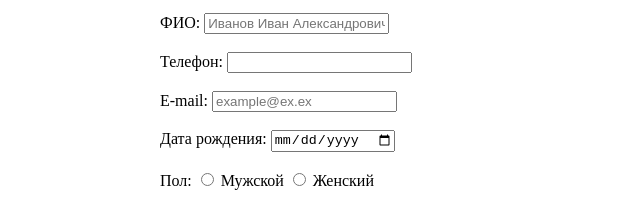
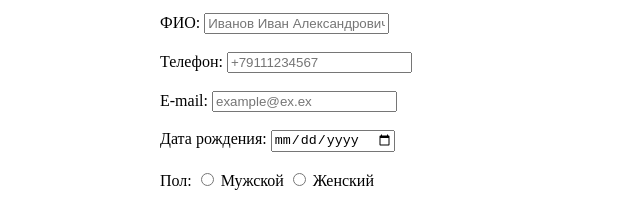
Before and after one commit to VanFaz/web2, a plain HTML site: page index.html in a window 1280 px wide. Shown: the part 1508-1713 px from the top of the page, 0-640 px from the left. Drawn offline with Linux system fonts and the light colour scheme.

Commit message:
Update index.html

```diff
--- a/index.html
+++ b/index.html
@@ -124,7 +124,7 @@
         <input type="text" id="name" name="name" placeholder="Иванов Иван Александрович" required><br><br>
 
         <label for="phone">Телефон:</label>
-        <input type="tel" id="phone" name="phone" required><br><br>
+        <input type="tel" id="phone" name="phone" placeholder="+79111234567" required><br><br>
 
         <label for="email">E-mail:</label>
         <input type="email" id="email" name="email" placeholder="example@ex.ex" required><br><br>
```
